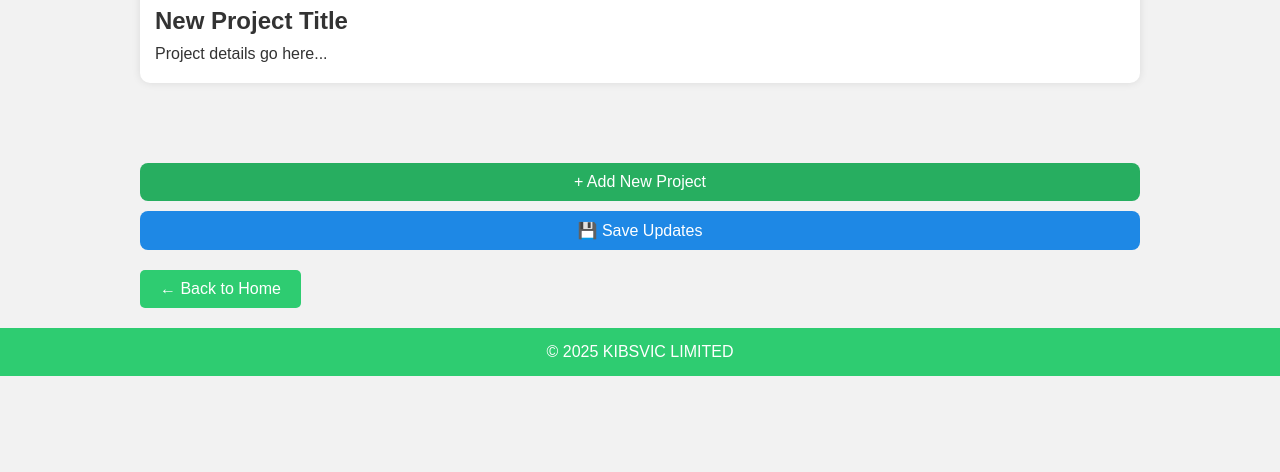
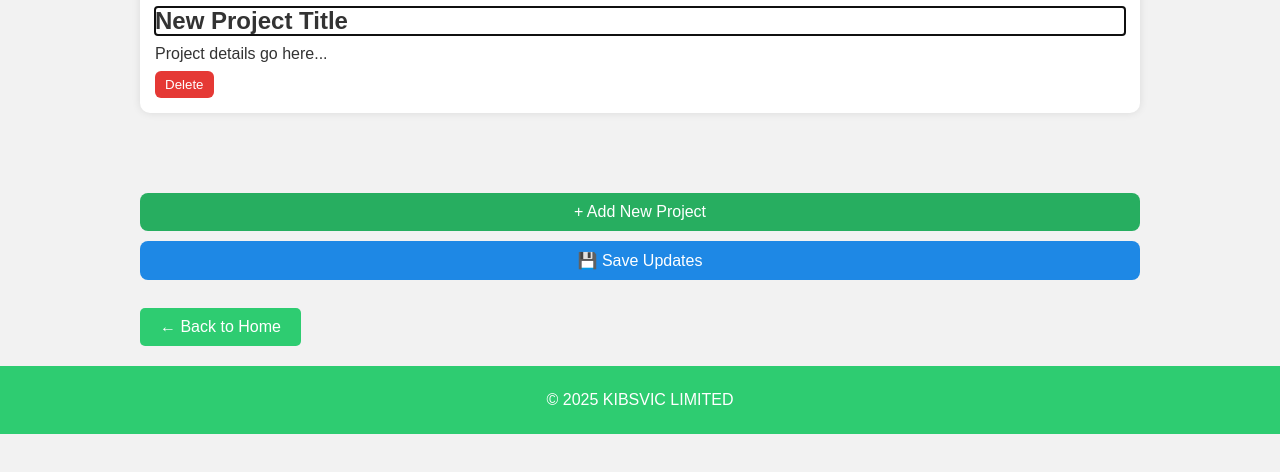
Before and after one commit to PeterNgeno/kibsvic, a plain HTML site: page previous.html in a window 1280 px wide. Both pictures are taken after a click on the element "+ Add New Project". Shown: the part 166-638 px from the top of the page. Drawn offline with Linux system fonts and the light colour scheme.

Commit message:
Update previous.html

```diff
--- a/previous.html
+++ b/previous.html
@@ -64,113 +64,237 @@
     .save-btn:hover {
       background: #1565c0;
     }
+    .status {
+      margin-top: 8px;
+      font-size: 14px;
+      color: #444;
+    }
+    .project-controls {
+      display:flex;
+      gap:8px;
+      margin-top:8px;
+    }
+    .delete-btn {
+      background: #e53935;
+      color: white;
+      border: none;
+      padding: 6px 10px;
+      border-radius: 6px;
+      cursor:pointer;
+    }
+    .delete-btn:hover { background: #c62828; }
   </style>
 </head>
 <body>
 
 <header>
-  <h1 contenteditable="true">Recent Projects – KIBSVIC LIMITED</h1>
+  <!-- header is editable & will be saved -->
+  <h1 id="pageTitle" contenteditable="true">Recent Projects – KIBSVIC LIMITED</h1>
 </header>
 
 <div class="container" id="projectContainer"></div>
 
 <div class="container">
-  <div class="add-btn" onclick="addProject()">+ Add New Project</div>
-  <div class="save-btn" onclick="saveProjects()">💾 Save Updates</div>
+  <div class="add-btn" id="addBtn">+ Add New Project</div>
+  <div class="save-btn" id="saveBtn">💾 Save Updates</div>
+  <div class="status" id="statusMsg"></div>
   <a class="back" href="index.html">← Back to Home</a>
 </div>
 
-<footer contenteditable="true">
+<footer>
+  <!-- footer editable & will be saved -->
+  <div id="pageFooter" contenteditable="true" style="padding:10px 20px; text-align:center;">
     &copy; 2025 KIBSVIC LIMITED
+  </div>
 </footer>
 
 <script>
-  // ✅ Load all projects from localStorage
-  window.onload = function() {
-    loadProjects();
-  };
+(function(){
+  const projectContainer = document.getElementById('projectContainer');
+  const saveBtn = document.getElementById('saveBtn');
+  const addBtn = document.getElementById('addBtn');
+  const statusMsg = document.getElementById('statusMsg');
+  const pageTitle = document.getElementById('pageTitle');
+  const pageFooter = document.getElementById('pageFooter');
 
-  function loadProjects() {
-    const savedProjects = JSON.parse(localStorage.getItem("projects")) || [];
-    const container = document.getElementById("projectContainer");
-    container.innerHTML = ""; // Clear before reloading
-    savedProjects.forEach((project, index) => {
-      container.appendChild(createProject(project.img, project.title, project.desc, index));
-    });
+  // Utility: check localStorage available
+  function storageAvailable() {
+    try {
+      const testKey = '__ls_test__';
+      localStorage.setItem(testKey, testKey);
+      localStorage.removeItem(testKey);
+      return true;
+    } catch (e) {
+      return false;
+    }
   }
 
-  function createProject(imgSrc, title, desc, index) {
-    const div = document.createElement("div");
-    div.className = "project";
+  function showStatus(msg, ok = true) {
+    statusMsg.textContent = msg;
+    statusMsg.style.color = ok ? '#2e7d32' : '#c62828';
+    if (ok) {
+      // fade out after 2.5s
+      setTimeout(() => { if (statusMsg.textContent === msg) statusMsg.textContent = ''; }, 2500);
+    }
+  }
 
-    const img = document.createElement("img");
-    img.src = imgSrc || "placeholder.jpg";
-    img.alt = "Project Image";
-    img.onclick = () => changeImage(img, index);
+  // Load projects + header/footer from localStorage
+  function loadProjects() {
+    projectContainer.innerHTML = '';
+    if (!storageAvailable()) {
+      showStatus('localStorage not available — changes will not persist.', false);
+      return;
+    }
+    try {
+      const saved = JSON.parse(localStorage.getItem('projects')) || [];
+      const savedTitle = localStorage.getItem('projects_pageTitle');
+      const savedFooter = localStorage.getItem('projects_pageFooter');
 
-    const h2 = document.createElement("h2");
-    h2.contentEditable = "true";
-    h2.innerText = title || "New Project Title";
+      if (savedTitle) pageTitle.innerText = savedTitle;
+      if (savedFooter) pageFooter.innerText = savedFooter;
 
-    const p = document.createElement("p");
-    p.contentEditable = "true";
-    p.innerText = desc || "Project details go here...";
+      if (saved.length === 0) {
+        // optionally show nothing
+      }
+
+      saved.forEach((p, idx) => {
+        projectContainer.appendChild(createProjectCard(p.img, p.title, p.desc, idx));
+      });
+    } catch (err) {
+      console.error('Load error', err);
+      showStatus('Failed to load saved data (console).', false);
+    }
+  }
+
+  // Create a project DOM card (with delete control)
+  function createProjectCard(imgSrc, title, desc, index) {
+    const div = document.createElement('div');
+    div.className = 'project';
+
+    const img = document.createElement('img');
+    img.src = imgSrc || 'placeholder.jpg';
+    img.alt = 'Project Image';
+    img.title = 'Click to replace image';
+    img.style.display = 'block';
+    img.addEventListener('click', () => replaceImage(img));
+
+    const h2 = document.createElement('h2');
+    h2.contentEditable = 'true';
+    h2.innerText = title || 'New Project Title';
+
+    const p = document.createElement('p');
+    p.contentEditable = 'true';
+    p.innerText = desc || 'Project details go here...';
+
+    // delete button to remove a project
+    const controls = document.createElement('div');
+    controls.className = 'project-controls';
+    const deleteBtn = document.createElement('button');
+    deleteBtn.className = 'delete-btn';
+    deleteBtn.textContent = 'Delete';
+    deleteBtn.addEventListener('click', () => {
+      if (confirm('Delete this project?')) {
+        div.remove();
+        // save after delete to persist change
+        saveProjects();
+      }
+    });
+    controls.appendChild(deleteBtn);
+
+    // Save on input events for immediate persistence
+    h2.addEventListener('input', saveProjectsDebounced);
+    p.addEventListener('input', saveProjectsDebounced);
 
     div.appendChild(img);
     div.appendChild(h2);
     div.appendChild(p);
-
-    // Save when editing
-    h2.oninput = () => saveProjects();
-    p.oninput = () => saveProjects();
+    div.appendChild(controls);
 
     return div;
   }
 
-  // ✅ Add a new project
-  function addProject() {
-    const container = document.getElementById("projectContainer");
-    const newProject = createProject();
-    container.appendChild(newProject);
-    saveProjects();
-    alert("New project added! You can edit text and click the image to replace it.");
+  // Debounce save to avoid too many writes while typing
+  let debounceTimer = null;
+  function saveProjectsDebounced() {
+    clearTimeout(debounceTimer);
+    debounceTimer = setTimeout(() => saveProjects(), 400);
   }
 
-  // ✅ Change image and save immediately
-  function changeImage(imgElement, index) {
-    const input = document.createElement("input");
-    input.type = "file";
-    input.accept = "image/*";
-    input.onchange = function(event) {
-      const file = event.target.files[0];
-      if (file) {
+  // Replace image -> read as dataURL -> set src -> save and reload from storage to ensure persistence
+  function replaceImage(imgEl) {
+    const fileInput = document.createElement('input');
+    fileInput.type = 'file';
+    fileInput.accept = 'image/*';
+    fileInput.addEventListener('change', (ev) => {
+      const file = ev.target.files && ev.target.files[0];
+      if (!file) return;
       const reader = new FileReader();
       reader.onload = function(e) {
-          imgElement.src = e.target.result;
-          saveProjects(); // Save immediately
+        // set image src to dataURL
+        imgEl.src = e.target.result;
+        // save immediately, then reload UI from storage (ensures nothing stale remains)
+        saveProjects();
+        // reload to force canonical saved state (use setTimeout so disk writes finish)
+        setTimeout(loadProjects, 150);
       };
       reader.readAsDataURL(file);
-      }
-    };
-    input.click();
+    });
+    fileInput.click();
   }
 
-  // ✅ Save all projects
+  // Collect and save all data (projects, header, footer)
   function saveProjects() {
+    if (!storageAvailable()) {
+      showStatus('Cannot save — localStorage unavailable.', false);
+      return;
+    }
+    try {
       const projects = [];
-    document.querySelectorAll(".project").forEach(p => {
+      document.querySelectorAll('.project').forEach(card => {
+        const img = card.querySelector('img');
+        const h2 = card.querySelector('h2');
+        const p = card.querySelector('p');
         projects.push({
-        img: p.querySelector("img").src,
-        title: p.querySelector("h2").innerText.trim(),
-        desc: p.querySelector("p").innerText.trim()
+          img: img ? img.src : 'placeholder.jpg',
+          title: h2 ? h2.innerText.trim() : '',
+          desc: p ? p.innerText.trim() : ''
         });
       });
-    localStorage.setItem("projects", JSON.stringify(projects));
-    console.log("✅ Projects saved");
+      localStorage.setItem('projects', JSON.stringify(projects));
+      localStorage.setItem('projects_pageTitle', pageTitle.innerText.trim());
+      localStorage.setItem('projects_pageFooter', pageFooter.innerText.trim());
+      showStatus('Saved ✓', true);
+      console.log('Saved', projects.length, 'projects');
+    } catch (err) {
+      console.error('Save error', err);
+      showStatus('Error saving data (console).', false);
+    }
   }
 
-  // ✅ Always save before closing the page
-  window.addEventListener("beforeunload", saveProjects);
+  // Add a new project card and focus its title
+  function addProject() {
+    const newCard = createProjectCard('placeholder.jpg', 'New Project Title', 'Project details go here...', Date.now());
+    projectContainer.appendChild(newCard);
+    // bring focus to new project's title for quick edit
+    const newTitle = newCard.querySelector('h2');
+    newTitle.focus();
+    saveProjects();
+  }
+
+  // Hook up UI buttons
+  addBtn.addEventListener('click', addProject);
+  saveBtn.addEventListener('click', () => {
+    saveProjects();
+    // reload to reflect canonical saved state
+    setTimeout(loadProjects, 120);
+  });
+
+  // Save on beforeunload as a last attempt
+  window.addEventListener('beforeunload', () => saveProjects());
+
+  // Initial load
+  loadProjects();
+})();
 </script>
 
 </body>
```
Lines whose indentation alone changed are shown as unchanged.
